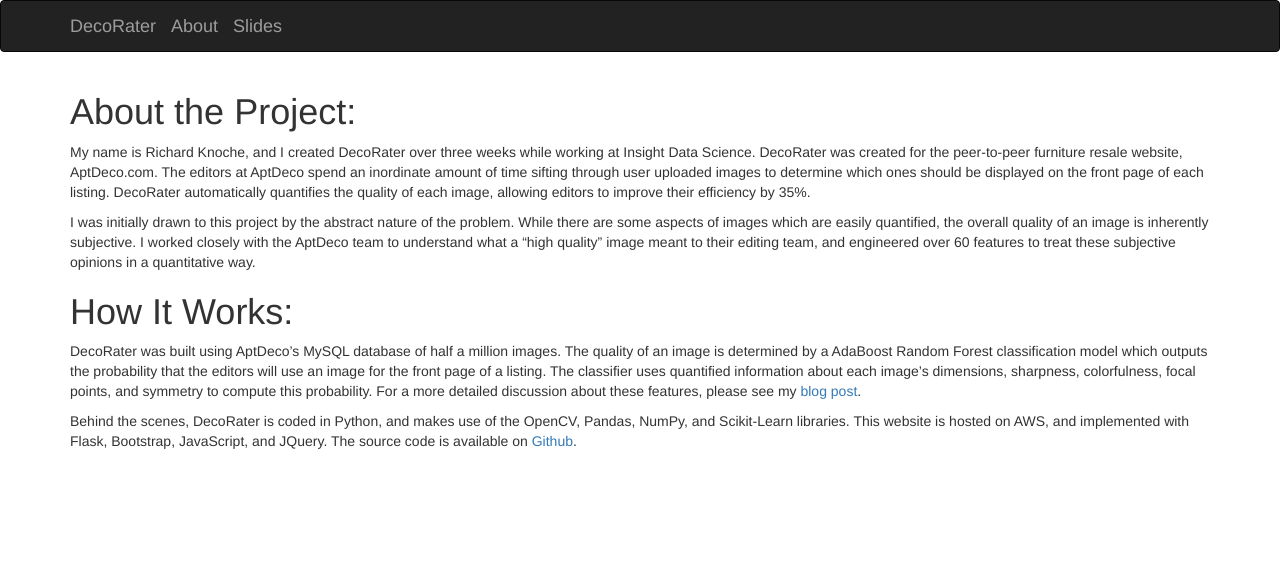
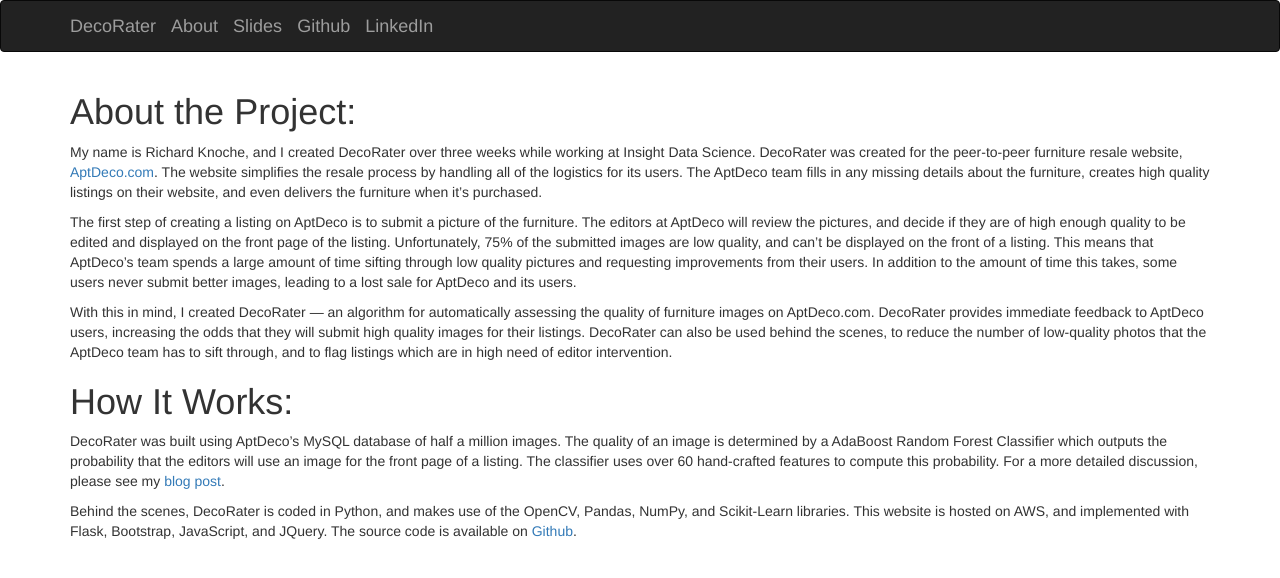
Before and after one commit to Raknoche/AptDeco, a Flask app: page /about in a window 1280 px wide. Shown: the top 578 px of the page. Run offline with Flask 2, Linux system fonts and the light colour scheme; parts of the project's set-up code (start-up, migrations or seed data) failed here and were passed over; some libraries are stand-ins or nearby versions.

Commit message:
Layout Touchup

```diff
--- a/DecoRater/templates/about.html
+++ b/DecoRater/templates/about.html
@@ -6,16 +6,19 @@
     <h1>About the Project:</h1>
 
     <p>
-        My name is Richard Knoche, and I created DecoRater over three weeks while working at Insight Data Science.  DecoRater was created for the peer-to-peer furniture resale website, AptDeco.com.  The editors at AptDeco spend an inordinate amount of time sifting through user uploaded images to determine which ones should be displayed on the front page of each listing.  DecoRater automatically quantifies the quality of each image, allowing editors to improve their efficiency by 35%.
+        My name is Richard Knoche, and I created DecoRater over three weeks while working at Insight Data Science.  DecoRater was created for the peer-to-peer furniture resale website, <a href=AptDeco.com>AptDeco.com</a>.  The website simplifies the resale process by handling all of the logistics for its users. The AptDeco team fills in any missing details about the furniture, creates high quality listings on their website, and even delivers the furniture when it’s purchased.
     </p>
     <p>
-        I was initially drawn to this project by the abstract nature of the problem.  While there are some aspects of images which are easily quantified, the overall quality of an image is inherently subjective.  I worked closely with the AptDeco team to understand what a “high quality” image meant to their editing team, and engineered over 60 features to treat these subjective opinions in a quantitative way.
+        The first step of creating a listing on AptDeco is to submit a picture of the furniture. The editors at AptDeco will review the pictures, and decide if they are of high enough quality to be edited and displayed on the front page of the listing. Unfortunately, 75% of the submitted images are low quality, and can’t be displayed on the front of a listing. This means that AptDeco’s team spends a large amount of time sifting through low quality pictures and requesting improvements from their users. In addition to the amount of time this takes, some users never submit better images, leading to a lost sale for AptDeco and its users.
+    </p>
+    <p>
+        With this in mind, I created DecoRater — an algorithm for automatically assessing the quality of furniture images on AptDeco.com. DecoRater provides immediate feedback to AptDeco users, increasing the odds that they will submit high quality images for their listings. DecoRater can also be used behind the scenes, to reduce the number of low-quality photos that the AptDeco team has to sift through, and to flag listings which are in high need of editor intervention.
     </p>
 
     <h1>How It Works:</h1>
 
     <p>
-        DecoRater was built using AptDeco’s MySQL database of half a million images.  The quality of an image is determined by a AdaBoost Random Forest classification model which outputs the probability that the editors will use an image for the front page of a listing.  The classifier uses quantified information about each image’s dimensions, sharpness, colorfulness, focal points, and symmetry to compute this probability.  For a more detailed discussion about these features, please see my <a href="#">blog post</a>.
+        DecoRater was built using AptDeco’s MySQL database of half a million images.  The quality of an image is determined by a AdaBoost Random Forest Classifier which outputs the probability that the editors will use an image for the front page of a listing.  The classifier uses over 60 hand-crafted features to compute this probability.  For a more detailed discussion, please see my <a href="http://www.dealingdata.net/2017/02/05/Automatic-Image-Quality-Assessment/">blog post</a>.
     </p>
     <p>
         Behind the scenes, DecoRater is coded in Python, and makes use of the OpenCV, Pandas, NumPy, and Scikit-Learn libraries.  This website is hosted on AWS, and implemented with Flask, Bootstrap, JavaScript, and JQuery.
--- a/DecoRater/templates/header.html
+++ b/DecoRater/templates/header.html
@@ -75,6 +75,8 @@
                 <a class="navbar-brand" href="{{ url_for('index') }}">DecoRater</a>
                 <a class="navbar-brand" href="{{ url_for('about') }}">About</a>
                 <a class="navbar-brand" href="{{ url_for('slides') }}">Slides</a>
+                <a class="navbar-brand" href="https://github.com/Raknoche/AptDeco">Github</a>
+                <a class="navbar-brand" href="https://www.linkedin.com/in/richardknoche">LinkedIn</a>
             </div>
         </div>
     </nav>
--- a/DecoRater/templates/index.html
+++ b/DecoRater/templates/index.html
@@ -7,8 +7,8 @@
 <!-- Summary of the App -->
 <div class="container">
     <center>
-        <p>Welcome to DecoRater.  This app is designed to automatically assess the quality of furniture images.</p>
-        <p>Click or drag a jpg, png, or gif below to upload your images. After the files upload, click "Submit" to see the results!</p>
+        <p>Welcome to DecoRater.  This app is designed to automatically assess the quality of furniture images for <a href="AptDeco.com">AptDeco.com</a>.</p>
+        <p>Click or drag a jpg, png, or gif below to upload your images. After the files upload, click "Submit" to see the results.  The website will automatically order the images from highest quality to lowest quality, and assign a five star rating to each picture.  The results will also indicate if an image is suitable for display on the front page of an AptDeco furniture listing.  If none of the images are suitable for display on the front page of a listing, a warning will be displayed with suggest improvements.</p>
     </center>
 </div>
 
--- a/DecoRater/views.py
+++ b/DecoRater/views.py
@@ -112,7 +112,12 @@ def rank_images():
                 stars = prob*5
                 sorted_stars.append(stars)
 
-        return render_template("ranked_images.html", user_images=list(zip(sorted_images,sorted_stars)) )
+        if max(sorted_stars) < 2.5:
+            all_low_quality = 1
+        else:
+            all_low_quality = 0
+
+        return render_template("ranked_images.html", user_images=list(zip(sorted_images,sorted_stars)), all_low_quality =  all_low_quality)
     else:
         flash('Please upload at least one jpg, png, or gif file before submitting.')
         return redirect(url_for('index'))
```
Also changed, not shown: DecoRater/templates/ranked_images.html (+11 -3 lines), 3 other files.
